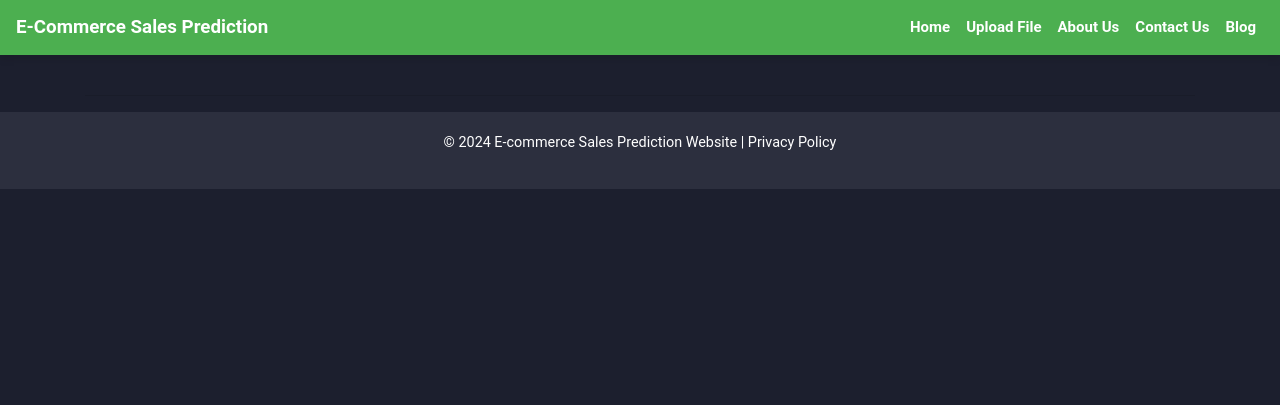
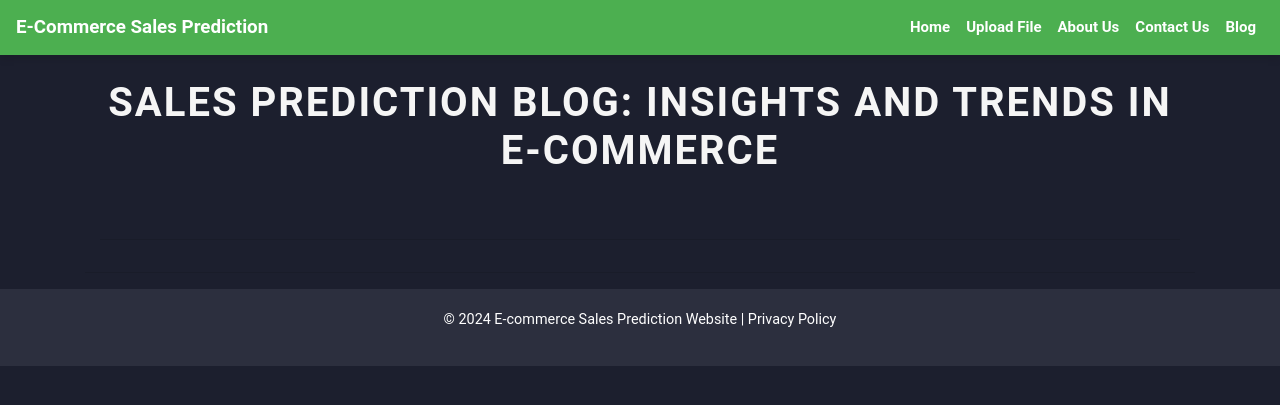
Before and after one commit to omkaaaaaar/Sales_Predition_Model, a Django app: page /blogs/ in a window 1280 px wide. Shown: the top 405 px of the page. Run offline with Django 5.2, Linux system fonts and the light colour scheme; data that the repository does not hold is empty; parts of the project's set-up code (start-up, migrations or seed data) failed here and were passed over; some libraries are stand-ins or nearby versions.

Commit message:
Basic Update and CSV files and views.py with html

```diff
--- a/sales_prediction/views.py
+++ b/sales_prediction/views.py
@@ -275,8 +275,6 @@ def download_predictions(request):
         return response
 
 
-
-
 def download_sample_csv(request):
     # Define the path to the CSV file based on the provided location
     file_path = os.path.join('sales_prediction', 'new_data_file.csv')
--- a/templates/Base.html
+++ b/templates/Base.html
@@ -16,6 +16,33 @@
 
     {% block extra_css %}
     <style>
+
+        /* Custom scrollbar styles for WebKit browsers */
+::-webkit-scrollbar {
+    width: 12px; /* Width of the scrollbar */
+}
+
+::-webkit-scrollbar-track {
+    background: #f1f1f1; /* Background color of the scrollbar track */
+    border-radius: 10px; /* Rounded corners for the track */
+}
+
+::-webkit-scrollbar-thumb {
+    background: #888; /* Color of the scrollbar thumb */
+    border-radius: 10px; /* Rounded corners for the thumb */
+}
+
+::-webkit-scrollbar-thumb:hover {
+    background: #555; /* Darker color when hovering over the thumb */
+}
+
+/* For Firefox */
+* {
+    scrollbar-width: thin; /* Set scrollbar width */
+    scrollbar-color: #888 #f1f1f1; /* thumb color and track color */
+}
+
+
         /* General Styles */
         body {
             font-family: 'Poppins', sans-serif;
--- a/templates/blog_list.html
+++ b/templates/blog_list.html
@@ -54,10 +54,20 @@
     .card-footer {
         margin-top: auto; /* Ensures the footer is placed at the bottom */
         text-align: left;
-        font-size: 0.875rem;
-        color: #0d0c0c;
+        font-size: 10px;
+        color: #000000;
         font-style: italic;
         padding-bottom: 10px;
+    }
+
+    .text-muted {
+        color: #161616 !important;
+        font-weight: bold;
+    }
+
+    .text-muted {
+        /* Change this to your desired color */
+        font-size: 15px;
     }
 
     @keyframes bounce {
@@ -67,6 +77,35 @@
         50% {
             transform: translateY(-10px); /* Moves the card up slightly */
         }
+    }
+
+    h1 {
+        font-size: 2.5rem;
+        font-weight: bold;
+        color: whitesmoke;
+        text-align: center;
+        margin-bottom: 4rem;
+        text-transform: uppercase;
+        letter-spacing: 2px;
+        transition: color 0.3s ease, transform 0.3s ease; /* Smooth transition for hover */
+    }
+
+    h1:hover {
+        color: #faf5f4; /* Change this color to whatever you prefer */
+        transform: scale(1.05); /* Slightly enlarges the h1 on hover */
+    }
+
+    @keyframes bounce {
+        0%, 100% {
+            transform: translateY(0);
+        }
+        50% {
+            transform: translateY(-10px);
+        }
+    }
+
+    h1:hover {
+        animation: bounce 0.5s ease-in-out;
     }
 
 
@@ -82,12 +121,18 @@
         border-radius: 7px;
     }
 
+    hr {
+        color: wheat;
+    }
+
 </style>
 {% endblock %}
 
 
 {% block content %}
 <div class="container mt-4">
+    <h1>Sales Prediction Blog: Insights and Trends in E-Commerce</h1> <!-- Added H1 Title -->
+    <hr>
     <div class="row">
         <!-- Blog Post Cards -->
         {% for post in posts %}
--- a/uploads/new_data_file.csv
+++ b/uploads/new_data_file.csv
@@ -1,7 +1,7 @@
 Item_Identifier,Item_Weight,Item_Fat_Content,Item_Visibility,Item_Type,Item_MRP,Outlet_Identifier,Outlet_Establishment_Year,Outlet_Size,Outlet_Location_Type,Outlet_Type,Sales,Predicted_Sales
 FDA15,9.3,Low Fat,0.016047,Fruits and Vegetables,249.8092,OUT049,1999,Medium,Tier 1,Supermarket Type1,3000,12000
 DRC01,5.92,Regular,0.019278,Drinks,48.2692,OUT018,2009,Small,Tier 3,Supermarket Type2,1000,6000
-FDN15,17.5,Low Fat,0.016760,Frozen Foods,141.618,OUT049,1999,Medium,Tier 1,Supermarket Type1,500,5000
+FDN15,17.5,Low Fat,0.01676,Frozen Foods,141.618,OUT049,1999,Medium,Tier 1,Supermarket Type1,500,5000
 FDX07,19.2,Regular,0.024243,Dairy,182.095,OUT017,2007,Small,Tier 2,Supermarket Type1,8000,16000
 NCD19,8.93,Low Fat,0.018364,Snack Foods,53.8614,OUT010,1998,Small,Tier 3,Grocery Store,600,4000
 FDP36,10.395,Regular,0.012741,Meat,166.1456,OUT013,1987,Medium,Tier 3,Supermarket Type2,200,3000
```
Also changed, not shown: uploads/ecommerce_data.csv.
